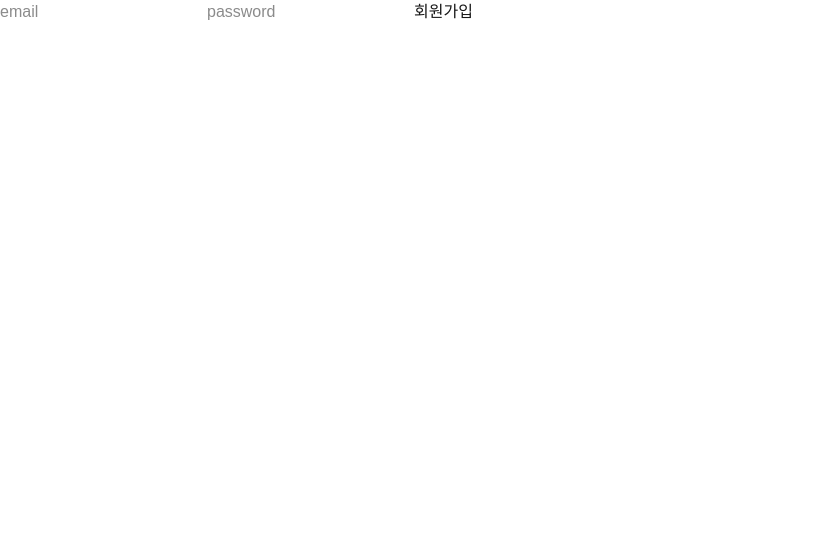
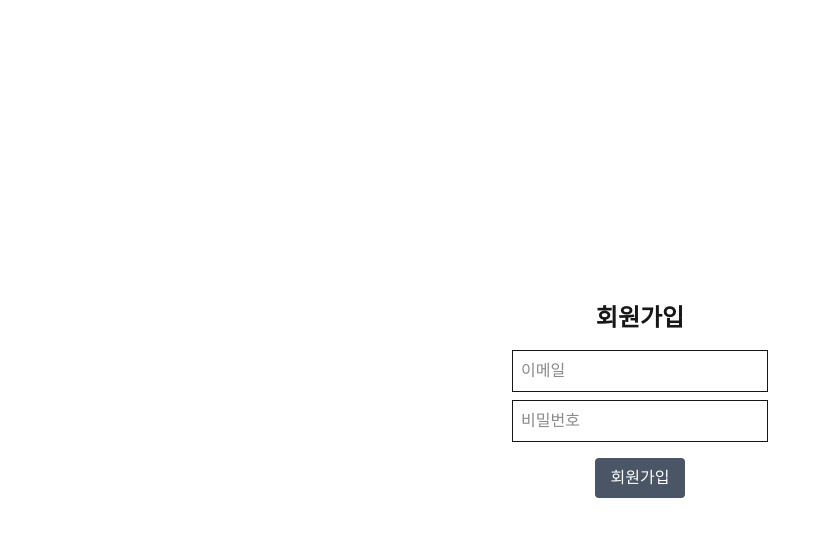
Before and after one commit to Defor721/subtrack_front, a Next.js app: page /register in a window 1280 px wide. Shown: the top 536 px of the page, without its empty margins (0-831 px from the left). Built offline with nearby package versions, Linux system fonts and the light colour scheme.

Commit message:
[Fix] cridential 옵션 추가

```diff
--- a/src/app/register/page.tsx
+++ b/src/app/register/page.tsx
@@ -12,34 +12,48 @@ export default function RegisterPage() {
         "https://subtrackapi-production.up.railway.app/users",
         {
           method: "POST",
-          headers: {
-            "Content-Type": "application/json",
-          },
+          headers: { "Content-Type": "application/json" },
           credentials: "include",
           body: JSON.stringify({ email, password }),
         }
       );
 
       const data = await res.json();
-      console.log("✅ Registered user:", data);
+      if (res.ok) {
+        alert("회원가입 성공! 이제 로그인하세요.");
+      } else {
+        alert("회원가입 실패");
+        console.error(data);
+      }
     } catch (err) {
-      console.error("❌ Register failed:", err);
+      console.error(err);
+      alert("에러 발생");
     }
   };
 
   return (
-    <div>
+    <main className="flex flex-col items-center justify-center min-h-screen p-8">
+      <h1 className="text-2xl font-bold mb-4">회원가입</h1>
       <input
-        placeholder="email"
+        type="email"
+        placeholder="이메일"
+        className="border p-2 mb-2 w-64"
         value={email}
         onChange={(e) => setEmail(e.target.value)}
       />
       <input
-        placeholder="password"
+        type="password"
+        placeholder="비밀번호"
+        className="border p-2 mb-4 w-64"
         value={password}
         onChange={(e) => setPassword(e.target.value)}
       />
-      <button onClick={handleRegister}>회원가입</button>
-    </div>
+      <button
+        onClick={handleRegister}
+        className="bg-gray-600 text-white px-4 py-2 rounded hover:bg-gray-700"
+      >
+        회원가입
+      </button>
+    </main>
   );
 }
```
